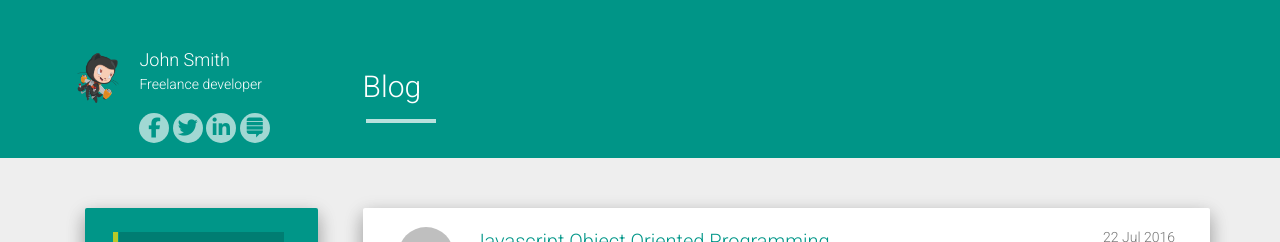
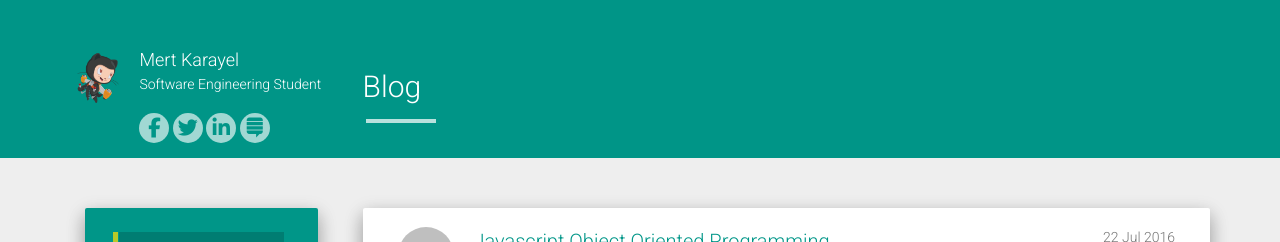
Before and after one commit to Karayel/karayel.github.io, a Jekyll site: the page built from index.html, in a window 1280 px wide. Shown: the top 242 px of the page. Built offline with Jekyll 4.4.1, drawn with Linux system fonts in a browser that asks for light colours; nearby versions of some CDN libraries; the list of posts is cut into pages by our own code.

Commit message:
Config file changed

```diff
--- a/_config.yml
+++ b/_config.yml
@@ -1,15 +1,15 @@
-title: John Smith
+title: Mert Karayel
 description: My Personal Blog
-author: John Smith
+author: Mert Karayel
 logo: /static/img/avatar.png
-github: https://github.com/ashutosh2k12
-about: Freelance developer
+github: https://github.com/Karayel
+about: Software Engineering Student
 
 baseurl: ""
-url: "http://aboutashu.com/hcz-jekyll-blog"
+url: ""
 
-disqus_shortname: aboutashu
-google_analytics: UA-72862926-1
+disqus_shortname: karayel
+google_analytics: UA-83043986-1
 
 share:
   twitter_username: \#
```
